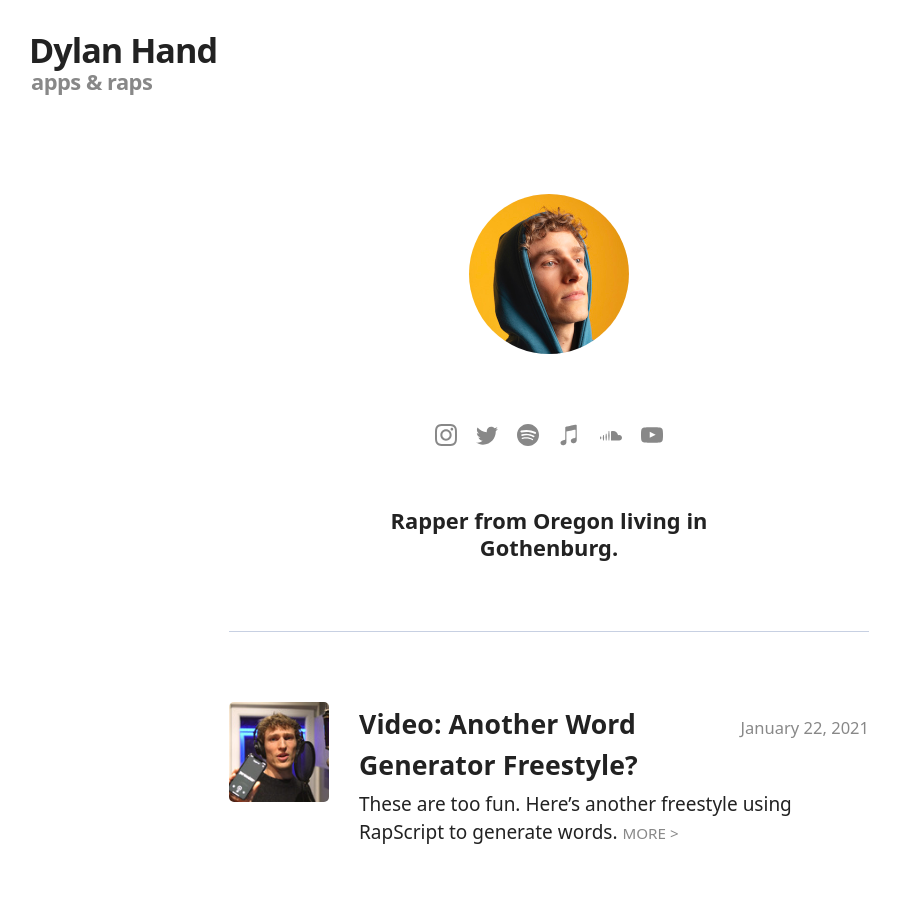
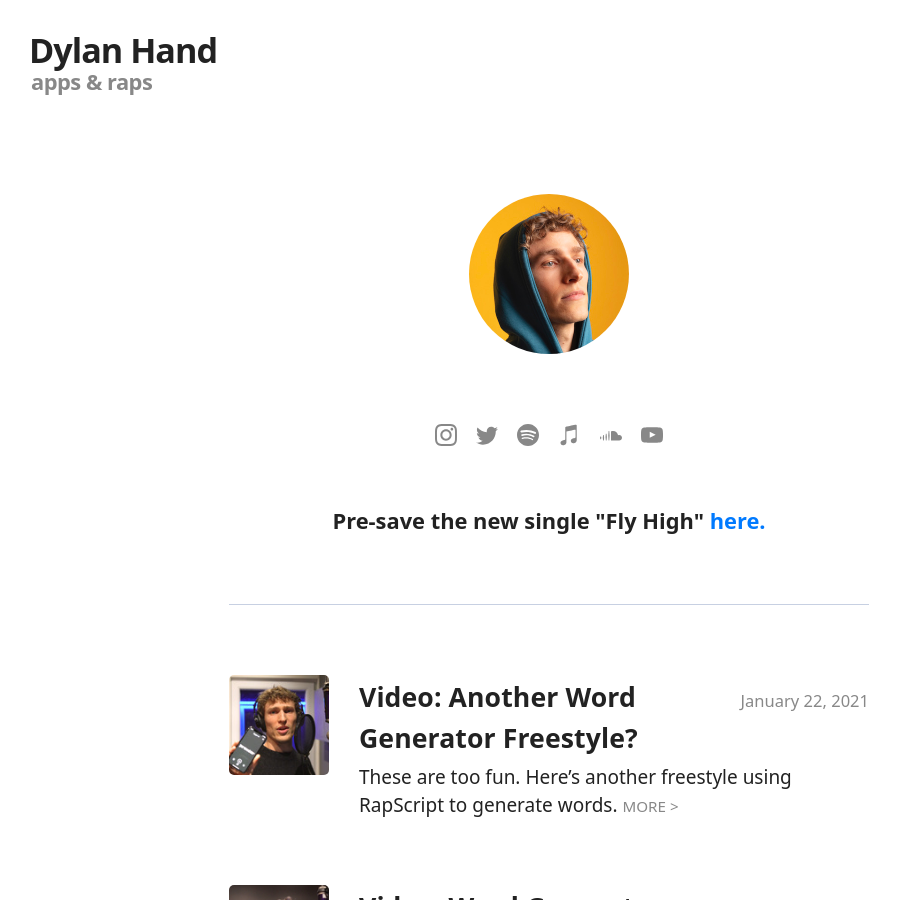
Before and after one commit to dylanhand/dylanhand.github.io, a Jekyll site: the page built from index.html, in a window 1280 px wide and 900 px high. Shown: the whole window, without its empty margins (91-988 px from the left). Built offline with Jekyll 4.4.1, drawn with Linux system fonts in a browser that asks for light colours.

Commit message:
Add link to Fly High as bio

```diff
--- a/_config.yml
+++ b/_config.yml
@@ -11,7 +11,7 @@
   name: Dylan Hand
   tagline: apps & raps
   image: '/assets/img/profile-pic.jpg'
-  bio: Rapper from Oregon living in Gothenburg.
+  bio: Pre-save the new single "Fly High" <a href="https://distrokid.com/hyperfollow/dylanhand/fly-high">here.</a>
   email: dylan.hand@gmail.com
 
 
```
